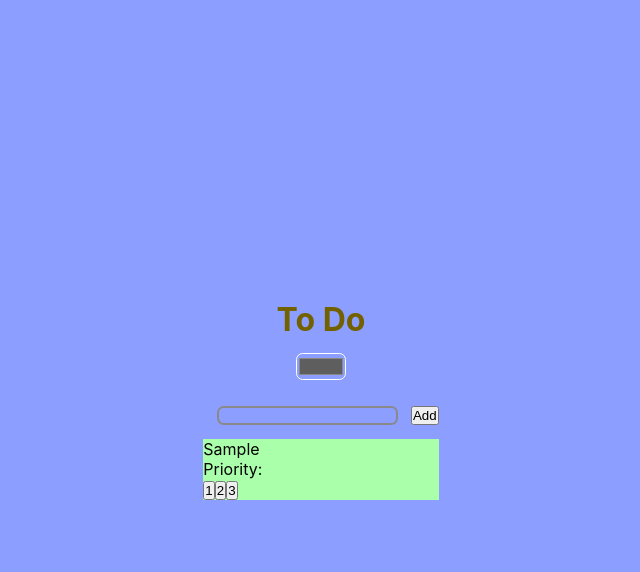
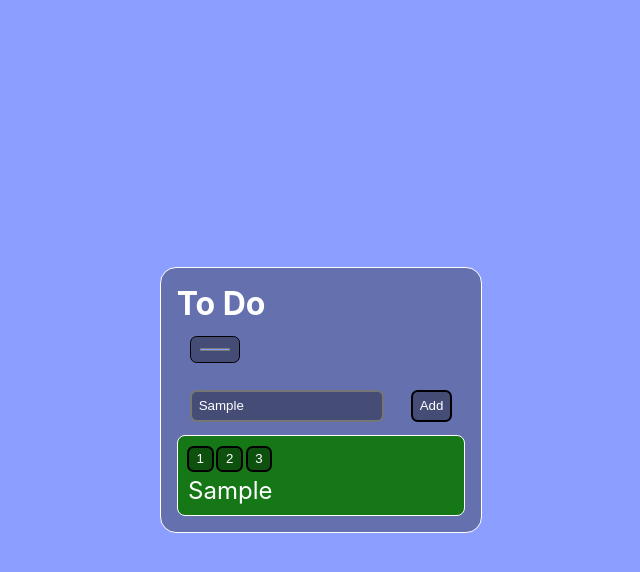
Before and after one commit to NoelJasik/To-Do-List, a React (Create React App) app: page / in a window 1280 px wide. Both pictures are taken after typing "Sample" into the empty fields and a click on the button "Add". Shown: the top 572 px of the page, without its empty margins (319-959 px from the left). Built offline with nearby package versions, Linux system fonts and the light colour scheme.

Commit message:
Cool styles

```diff
--- a/src/App.css
+++ b/src/App.css
@@ -6,7 +6,6 @@ main {
   height: 100vh;
   width: 100%;
   display: flex;
-  display: flex;
 flex-direction: column;
 flex-wrap: wrap;
 justify-content: center;
@@ -14,40 +13,103 @@ align-items: center;
 align-content: center;
 }
 
+
+
 *
 {
   padding: 0;
   margin: 0;
+  color: white;
 }
 
 .priority-1
 {
-  background-color: #AFA;
+  background-color: #167716
 }
 
 .priority-2
 {
-  background-color: #FFA;
+  background-color: rgb(221, 190, 16);
 }
 
 .priority-3
 {
-  background-color: #FAA;
+  background-color: rgb(182, 38, 38);
 }
 
-h1 {
-  filter: invert(1);
-  mix-blend-mode: difference;
+.main-window {
+  background-color: rgba(32, 32, 32, 0.356);
+  padding: 1em;
+  border-radius: 1em;
+  border-style: solid;
+  border-width: 0.1em;
 }
 
+button {
+  background-color: rgba(0, 0, 0, 0.322);
+  border-style: solid;
+  border-radius: 0.5em;
+  margin:1em;
+  padding:0.5em;
+}
+
+.btn-holder button {
+  background-color: rgba(0, 0, 0, 0.322);
+  border-style: solid;
+  border-radius: 0.5em;
+  width: 2em;
+  height: 2em;
+  text-align: center;
+  margin:0.1em;
+  padding:0.5em;
+  display: flex;
+  flex-direction: row;
+  justify-content: center;
+  align-items: center;
+  align-content: center;
+}
+.btn-holder {
+  display: flex;
+  flex-direction: row;
+  justify-content: flex-start;
+  align-items: flex-start;
+  align-content: flex-start;
+  width: 100%;
+}
+
+.task-element p {
+  color: white;
+  font-size: 1.5em;
+  margin:0.1em;
+  text-align: left;
+  width: 100%;
+}
+
+
+
+
 input {
-  background: inherit;
-  background-clip: text;
-  -webkit-background-clip: text;
-  color: transparent;
-  filter: invert(1) grayscale(1);
-  -webkit-filter: invert(1) grayscale(1);
+  background-color: rgba(0, 0, 0, 0.322);
+  padding:0.5em;
   border-style: solid;
   border-radius: 0.5em;
   margin:1em
 }
+
+.task-element {
+  color: black;
+  text-align: center;
+  display: flex;
+  display: flex;
+flex-direction: column;
+flex-wrap: wrap;
+justify-content: flex-start;
+align-items: flex-start;
+align-content: flex-start;
+padding: 0.5em;
+border-radius: 1em;
+border-style: solid;
+border-radius: 0.5em;
+border-width: 0.1em;
+border-color: white;
+}
--- a/src/App.js
+++ b/src/App.js
@@ -40,20 +40,20 @@ function App() {
     return (
       <div className={'task-element priority-'+props.task[2]}
       onDoubleClick={() => changeTaskStatus(props.id)}
-      style={props.task[3] ? {"opacity":"0.75", filter: "grayscale(60%)"} : {"opacity":"1"}}>
-        <p>{props.task[1]}</p>
-        <>
-        <p>Priority:</p>
+      style={props.task[3] ? {"opacity":"0.5", filter: "grayscale(60%)"} : {"opacity":"1"}}>
+        <div className='btn-holder'>
         <button onClick={() => setPriority("1", props.id)}>1</button>
         <button onClick={() => setPriority("2", props.id)}>2</button>
         <button onClick={() => setPriority("3", props.id)}>3</button>
-        </>
+        </div>
+        <p>{props.task[1]}</p>
         </div>
     )
   }
 
   return (
     <main style={{"backgroundColor":bgColor}}>
+      <div className='main-window'>
       <h1>
         To Do
       </h1>
@@ -69,6 +69,7 @@ function App() {
               ))}
         </div>
       </div>
+      </div>
     </main>
   );
 }
```
